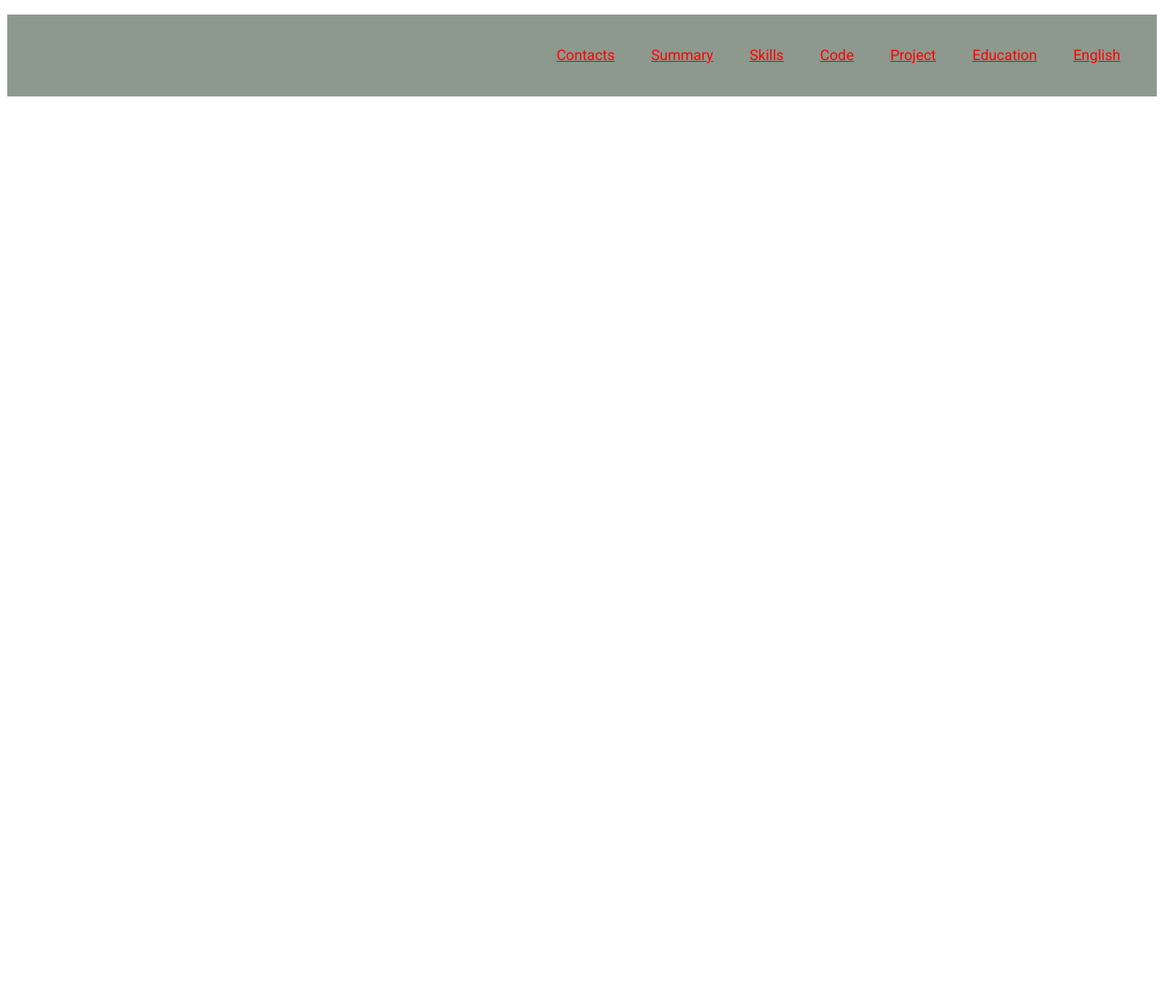
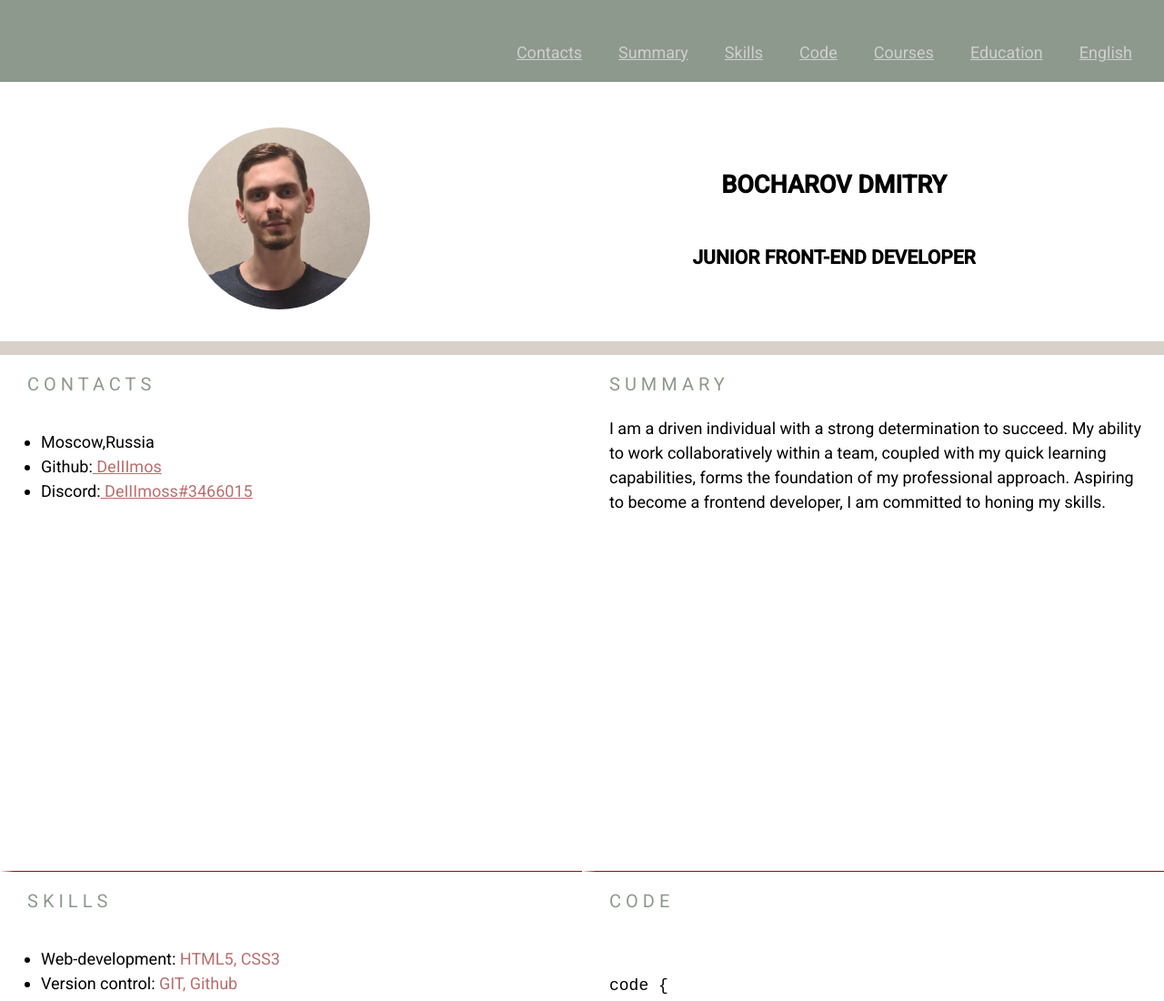
Before and after one commit to DeIIImos/rsschool-cv, a plain HTML site: page index.html in a window 1280 px wide. Shown: the top 1100 px of the page at 91% size. Before the commit the page ends 800 px from the top, so only its background shows below. Drawn offline with Linux system fonts and the light colour scheme.

Commit message:
init: cv3

```diff
--- a/index.html
+++ b/index.html
@@ -4,30 +4,94 @@
     <meta charset="UTF-8">
     <meta name="viewport" content="width=device-width, initial-scale=1.0">
     <title>cv</title>
-    <link rel="stylesheet" href="style.css" />
-    <link rel="icon" href="/assets/img/icons.ico" />
+    <link rel="stylesheet" href="style.css">
+    <link rel="icon" href="/assets/img/icons.ico">
     <link rel="preconnect" href="https://fonts.googleapis.com">
     <link rel="preconnect" href="https://fonts.gstatic.com" crossorigin>
     <link href="https://fonts.googleapis.com/css2?family=Roboto:wght@300;400;500&display=swap" rel="stylesheet">
 </head>
+
+
+<body>
 <header class="header">
-    <div class="container">
+    <div class="container header-container">
         <nav class="nav">
             <ul class="nav-list">
               <li class="nav-item"><a href="#contacts" class="nav-link">Contacts</a></li>
               <li class="nav-item"><a href="#summary" class="nav-link">Summary</a></li>
               <li class="nav-item"><a href="#skills" class="nav-link">Skills</a></li>
               <li class="nav-item"><a href="#Code" class="nav-link">Code</a></li>
-              <li class="nav-item"><a href="#Project" class="nav-link">Project</a></li>
+              <li class="nav-item"><a href="#courses" class="nav-link">Courses</a></li>
               <li class="nav-item"><a href="#Education" class="nav-link">Education</a></li>
               <li class="nav-item"><a href="#English" class="nav-link">English</a></li>
             </ul>
           </nav>
     </div>
 </header>
-<body>
-
-
-
+<main class="main">
+    <div>
+        <section class="section-me">
+          <img src="/assets/img/photo_2024-06-30_18-05-55.jpg" alt="My photo" class="section-my-photo">
+    <div class="section-my-title">
+        <h1>bocharov dmitry</h1>
+        <h3>junior front-end developer</h3>
+    </div>
+        </section>
+    <section class="section" id="Contacts">
+        <h2 class="section-title">Сontacts</h2>
+        <ul class="section-list">
+            <li class="section-item">Moscow,Russia</li>
+            <li class="section-item">Github:<a href="https://github.com/DeIIImos"> DeIIImos</a></li>
+            <li class="section-item">Discord:<a href=""> DeIIImoss#3466015</a></li>
+        </ul>
+    </section>
+    <section class="section" id="Summary">
+        <h2 class="section-title">Summary</h2>
+        <span>I am a driven individual with a strong determination to succeed. My ability to work collaboratively within a team, coupled with my quick learning capabilities, forms the foundation of my professional approach. Aspiring to become a frontend developer, I am committed to honing my skills.</span>
+    </section>
+    <section class="section" id="Skills">
+        <h2 class="section-title">Skills</h2>
+        <ul class="section-list">
+            <li class="section-item">Web-development: <span>HTML5, CSS3</span></li>
+            <li class="section-item">Version control: <span>GIT, Github</span></li>
+            <li class="section-item">Graphics: <span>Graphics: Figma </span></li>
+        </ul>
+    </section>
+    <section class="section" id="Code">
+        <h2 class="section-title"> Code</h2>
+        <pre>
+            <code>
+code {
+font-family: monospace;
+}
+                    </code>
+        </pre>
+    </section>
+    <section class="section" id="courses">
+        <h2 class="section-title">Courses</h2>
+        <ul class="section-list">
+            <li class="section-item">CodeBasics:<a href="https://ru.code-basics.com/languages/html"> HTML Basics</a>,<a href="https://ru.code-basics.com/languages/css">CSS Basics</a>.</li>
+            <li class="section-item">htmlacademy:<a href="https://htmlacademy.ru/"> «Фронтенд-разработчик»</a>.</li>
+            <li class="section-item">Udemy:<a href="https://www.udemy.com/course/webdeveloper/"> WEB-разработчик</a>.</li>
+        </ul>
+    </section>
+    <section class="section" id="Education">
+        <h2 class="section-title">Education</h2>
+        <p>Secondary education</p>
+    </section>
+    <section class="section" id="English">
+        <h2 class="section-title">English</h2>
+        <p>A1 - Elementary</p>
+    </section>
+  </div>
+</main>
+<footer class="footer">
+<div class="footer-container">
+    <div class="footer-name">
+    <a href="https://github.com/DeIIImos">dmitry</a>
+</div>
+<a href="https://rs.school/js/" class="rs"></a>
+</div>
+</footer>
 </body>
 </html>
--- a/style.css
+++ b/style.css
@@ -1,13 +1,133 @@
+body{
+    display: flex;
+    flex-direction: column;
+    justify-content: space-between;
+    min-width: 320px;
+    min-height: 100vh;
+    margin: 0;
+    padding: 0;
+    font-family: 'Roboto', sans-serif;
+    font-size: 18px;
+    font-weight: 400;
+    line-height: 1.5;
+
+}
+
+html {
+    scroll-behavior: smooth;
+  }
+
+.container {
+    max-width: 1440px;
+    margin: 0 auto;
+    min-height: 50px;
+  }
+
+
+A {
+    color: hsl(0, 0%, 81%);;
+   }
+
+A:active {
+    color: #ffff00;
+   }
+* {
+    box-sizing: border-box;
+}
+
+code {
+    font-family: monospace;
+}
+
+ul {
+    padding: 15px;
+}
+
+pre {
+    padding: 0px;
+    position: absolute;
+}
+
 .header {
     background-color: #8d998d;
     height: 90px;
     width: 100%;
 }
+
+
+.section {
+    Float: left;
+    width: 50%;
+    height: 568px;
+    padding: 0 15px;
+    padding-bottom: 35px;
+    border-bottom: 1px solid #7a1616;
+    border-left: 15px solid #7a161600;
+  }
+
+  .section-me {
+    display: flex;
+    justify-content: space-around;
+    width: 100%;
+    padding: 50px 30px 35px;
+    border-bottom: 15px solid #d7d1c9;
+  }
+  .section-my-photo {
+    top: -20px;
+    width: 200px;
+    height: 200px;
+    object-fit: cover;
+    border-radius: 50%;
+  }
+
+
+  .section-item span {
+    color: hsl(0, 35%, 58%);
+}
+
+
+.section-list a {
+    color: hsl(0, 35%, 58%);
+}
+.section-my-title {
+    display: flex;
+    flex-direction: column;
+    justify-content: center;
+    align-content: center;
+    text-align: center;
+    text-transform: uppercase;
+}
+.section-title {
+    margin-bottom: 20px;
+    font-size: 20px;
+    font-weight: 400;
+    text-transform: uppercase;
+    letter-spacing: 5px;
+    color:#8d998d;
+  }
+.main {
+    margin-bottom: auto;
+
+  }
+
+
+.main-title {
+    position: relative;
+    padding: 0;
+    margin-bottom: 20px;
+    color: #4d2323;
+    font-size: 32px;
+    font-weight: 300;
+    letter-spacing: 10px;
+    line-height: 50px;
+    word-spacing: 3px;
+  }
+
 .container {
     max-width: 1440px;
     margin: 0 auto;
     min-height: 50px;
-    padding: 0 20px;
+
    }
    .nav-list {
     display: flex;
@@ -22,35 +142,29 @@
     transition: 0.3s;
   }
 
-  .nav-item {
-    margin-top: 20px;
-    font-family: "Roboto", sans-serif;
-    font-weight: 400;
-    font-style: normal;
-  }
-
   @media (max-width: 768px) {
     .section {
       width: 100%;
     }
   }
-div {
-    display: block;
+
+
+
+.footer {
+    background-color: #8d998d;
+    padding: 20px;
+  }
+  .footer-container {
+    display: flex;
+    justify-content: space-between;
+    align-items: center;
+    margin: 0 auto;
+    color: #fff;
+  }
+  .rs {
+    width: 121px;
+    height: 45px;
+    background-image: url("/assets/img/rs-school-logo.svg");
+    background-size: contain;
+    background-repeat: no-repeat;
 }
-
-A {
-    color: red;
-   }
-A:visited {
-    color: #cecece;
-   }
-A:active {
-    color: #ffff00;
-   }
-* {
-    box-sizing: border-box;
-}
-
-html {
-    scroll-behavior: smooth;
-  }
```
Also changed, not shown: assets/img/rs-school-logo.svg (added), 1 other file.
